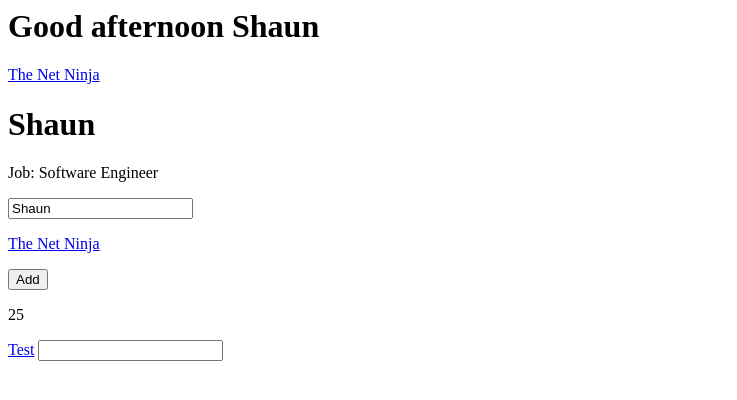
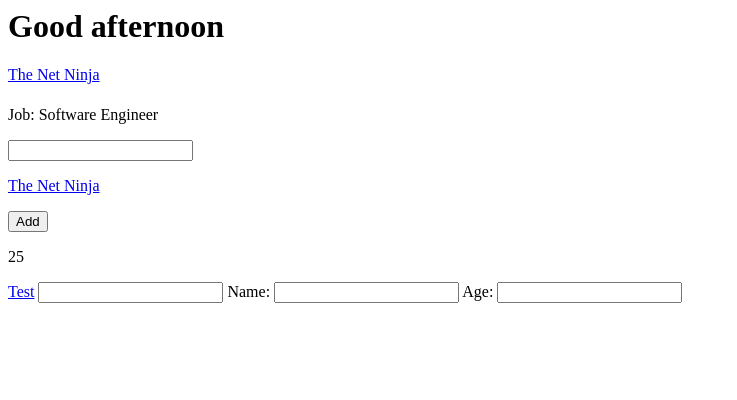
Before and after one commit to AmoghGupta/VueJSLearnings, a website: page index.html in a window 1280 px wide. Shown: the whole page, without its empty margins (0-737 px from the left). Drawn offline with nearby package versions, Linux system fonts and the light colour scheme.

Commit message:
2 way data binding

```diff
--- a/app.js
+++ b/app.js
@@ -4,7 +4,8 @@ new Vue({
     el: "#vue-app",
     // all data comes here
     data: {
-        name:"Shaun",
+        name:"",
+        age:"",
         job: "Software Engineer",
         website: "https://www.google.com",
         websiteTag: '<a href="https://www.google.com">The Net Ninja </a>',
@@ -25,6 +26,12 @@ new Vue({
         },
         testkeyup: function(){
             alert("testing key up")
+        },
+        logname: function(){
+            //console.log("name entered");
+        },
+        logage: function(){
+            console.log("age entered");
         }
     }
 });
--- a/index.html
+++ b/index.html
@@ -20,6 +20,13 @@
         <!-- Event modifiers -->
         <a href="https://www.google.com" v-on:click.prevent="test()">Test</a>
         <input type="text" v-on:keyup="testkeyup()">
+        <!-- Two way data binding -->
+        <label>Name:</label>
+        <input type="text" v-on:keyup="logname" v-model="name">
+        <span>{{name}}</span>
+        <label>Age:</label>
+        <input type="text" v-on:keyup="logage" v-model="age">
+        <span>{{age}}</span>
     </div>
     <script src="app.js"></script>
 </body>
```
